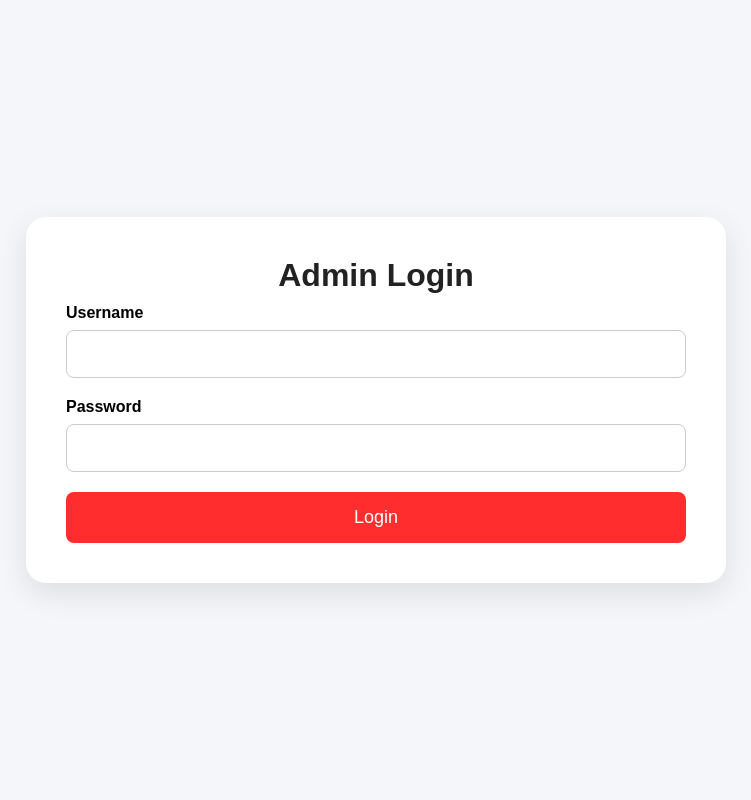
After one commit to bbharali016-prog/SmartPrintShop, a Flask app: page /login in a window 1280 px wide. The commit adds this page. Shown: the whole page, without its empty margins (264-1015 px from the left). Run offline with Flask 3, Linux system fonts and the light colour scheme.

Commit message:
Updated website

```diff
--- a/app.py
+++ b/app.py
@@ -1,10 +1,12 @@
 import subprocess
 
-from flask import Flask, render_template, request , redirect, flash
+from flask import Flask, render_template, request, redirect, flash, session
 import os
 
 app = Flask(__name__)
 app.secret_key = "smartprintshop123"
+ADMIN_USERNAME = "BITUPAN2488"
+ADMIN_PASSWORD = "FX23bb@@"
 
 UPLOAD_FOLDER = "uploads"
 app.config["UPLOAD_FOLDER"] = UPLOAD_FOLDER
@@ -74,7 +76,29 @@ def print_job(id):
 
 @app.route("/admin")
 def admin():
+    if "admin" not in session:
+        return redirect("/login")
+
     return render_template("admin.html", jobs=jobs)
+
+@app.route("/login", methods=["GET", "POST"])
+def login():
+    if request.method == "POST":
+        username = request.form.get("username")
+        password = request.form.get("password")
+
+        if username == ADMIN_USERNAME and password == ADMIN_PASSWORD:
+            session["admin"] = True
+            return redirect("/admin")
+        else:
+            flash("Invalid Username or Password")
+
+    return render_template("login.html")
+
+@app.route("/logout")
+def logout():
+    session.pop("admin", None)
+    return redirect("/login")
 
 
 if __name__ == "__main__":
--- a/templates/admin.html
+++ b/templates/admin.html
@@ -31,6 +31,7 @@ href="https://cdnjs.cloudflare.com/ajax/libs/font-awesome/6.7.2/css/all.min.css"
 <ul>
 <li><a href="/">Home</a></li>
 <li><a href="/admin" class="active">Dashboard</a></li>
+<li><a href="/logout">Logout</a></li>
 </ul>
 </nav>
 
--- /dev/null
+++ b/templates/login.html
@@ -0,0 +1,44 @@
+<!DOCTYPE html>
+<html>
+<head>
+    <title>Admin Login</title>
+    <link rel="stylesheet" href="{{ url_for('static', filename='style.css') }}">
+</head>
+<body>
+
+<div class="upload-page">
+    <div class="upload-card">
+
+        <h1>Admin Login</h1>
+
+        {% with messages = get_flashed_messages() %}
+        {% if messages %}
+            <div class="success-message" style="background:red;">
+                {{ messages[0] }}
+            </div>
+        {% endif %}
+        {% endwith %}
+
+        <form method="POST">
+
+            <div class="input-box">
+                <label>Username</label>
+                <input type="text" name="username" required>
+            </div>
+
+            <div class="input-box">
+                <label>Password</label>
+                <input type="password" name="password" required>
+            </div>
+
+            <button class="upload-btn" type="submit">
+                Login
+            </button>
+
+        </form>
+
+    </div>
+</div>
+
+</body>
+</html>
```
